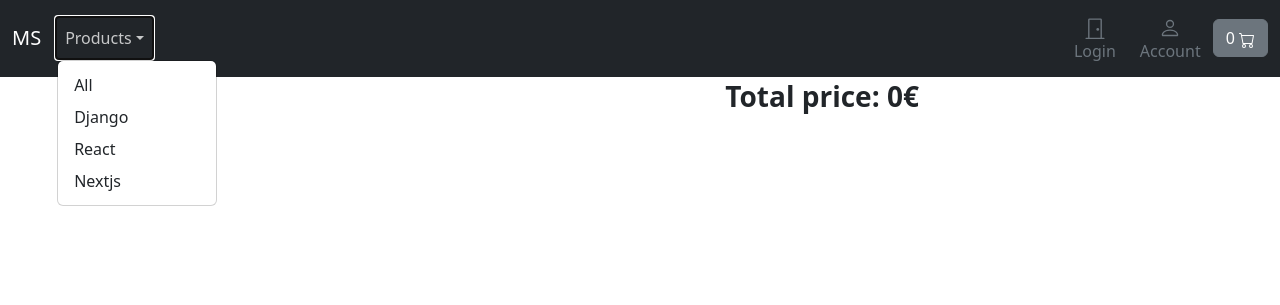
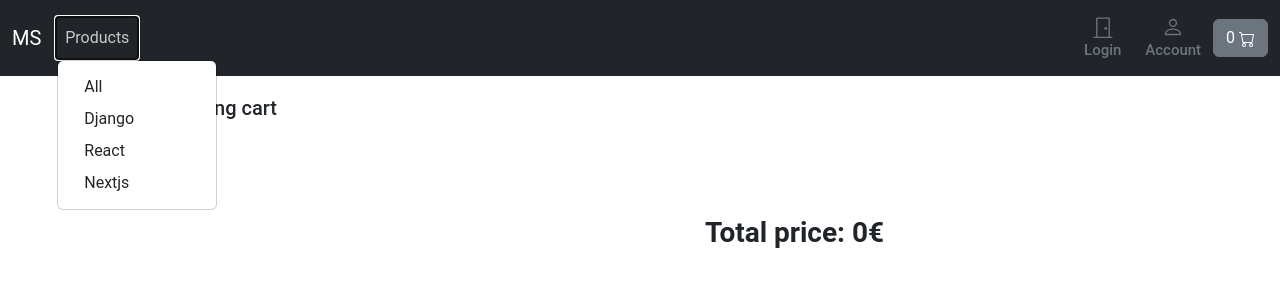
Before and after one commit to Gattopandacorno/tecweb, a Django app: page /cart/ in a window 1280 px wide, after a click on "Products". Shown: the top 305 px of the page. Run offline with Django 4.2, Linux system fonts and the light colour scheme; data comes from the database, SQL or seed files in the repository; both versions use the stored data as it was after the commit.

Commit message:
fixed design

```diff
--- /dev/null
+++ b/core/static/css/base.css
@@ -0,0 +1,78 @@
+/* Bootstrap Over-ride */
+@media (min-width: 1000px){
+    .container{
+        max-width: 1000px;
+    }
+}
+@media (max-width: 1200px){
+    .container{
+        max-width: 100%;
+        padding:0 24px;
+    }
+}
+.dropdown-toggle::after {
+    display: none;
+}
+.dropdown-menu{
+    top:58px;
+    left:0px;
+    padding:10px;
+}
+
+.alert-primary{
+    background-color: hsl(211, 75%, 19%);
+}
+
+
+/* Fonts */
+@import url('https://fonts.googleapis.com/css2?family=Roboto:wght@300;400;500;700&display=swap');
+html, body, p, div{
+    letter-spacing: -0.02px;
+    font-family: 'Roboto', sans-serif;
+}
+.fs12{
+    font-size: 12px;
+}
+.fs15{
+    font-size: 0.9375rem;
+}
+
+.fw300{
+    font-weight: 300;
+}
+.fw500{
+    font-weight: 500;
+}
+
+
+/* Navigation-Main*/
+
+/* xs */
+.logo {
+    width: 49px;
+    height: auto;
+}
+
+/* sm */
+@media (min-width: 768px) {
+    .logo {
+        width: 49px;
+    }
+}
+
+/* md */
+@media (min-width: 992px) {
+    .logo {
+        width: 60px;
+    }
+}
+
+/* lg */
+@media (min-width: 1200px) {
+    .logo {
+        width: 70px;
+    }
+}
+
+/* Footer */
+.footer > div > div > ul > li{ padding-bottom:8px; }
--- a/core/templates/cart/summary.html
+++ b/core/templates/cart/summary.html
@@ -6,9 +6,9 @@
 
 
 {% block content %}
-    <main class="my-5">
+    <main class="py-5">
         <div class="container">
-            <h1 class="h5">Shopping cart</h1>
+            <div class="my-5 pb-5 h5">Shopping cart</div>
 
             {% for item in cart %}
                 {% with product=item.product %}
--- a/core/templates/store/base.html
+++ b/core/templates/store/base.html
@@ -3,12 +3,15 @@
 <html>
     <head>
         <meta charset="utf-8"/>
+
         <title>{% block title %}MangaStore{% endblock title %}</title>
+
         <meta name="viewport" content="width=device-width, initial-scale=1"/>
         <link href="https://cdn.jsdelivr.net/npm/bootstrap@5.2.0-beta1/dist/css/bootstrap.min.css" rel="stylesheet" integrity="sha384-0evHe/X+R7YkIZDRvuzKMRqM+OrBnVFBL6DOitfPri4tjfHxaWutUpFmBp4vmVor" crossorigin="anonymous">
         <script src="https://cdn.jsdelivr.net/npm/@popperjs/core@2.11.5/dist/umd/popper.min.js" integrity="sha384-Xe+8cL9oJa6tN/veChSP7q+mnSPaj5Bcu9mPX5F5xIGE0DVittaqT5lorf0EI7Vk" crossorigin="anonymous"></script>
         <script src="https://code.jquery.com/jquery-3.6.0.min.js" integrity="sha256-/xUj+3OJU5yExlq6GSYGSHk7tPXikynS7ogEvDej/m4=" crossorigin="anonymous"></script>
         <script src="https://cdn.jsdelivr.net/npm/bootstrap@5.2.0-beta1/dist/js/bootstrap.min.js" integrity="sha384-kjU+l4N0Yf4ZOJErLsIcvOU2qSb74wXpOhqTvwVx3OElZRweTnQ6d31fXEoRD1Jy" crossorigin="anonymous"></script>
+        <link rel="stylesheet" href="{% static 'css/base.css' %}"></link>
     </head>
 
     <body>
@@ -21,7 +24,7 @@
                     <div class="collapse navbar-collapse" id="navbarCollapse">
                         <ul class="navbar-nav me-auto mb-2 mb-md-0">
                             <li class="nav-item dropdown">
-                                <a class="nav-link dropdown-toggle" href="#" id="navbarDropdown" role="button" data-bs-toggle="dropdown" aria-expanded="false">Products</a>
+                                <a class="nav-link border-0 dropdown-toggle" href="#" id="navbarDropdown" role="button" data-bs-toggle="dropdown" aria-expanded="false">Products</a>
                                 <ul class="dropdown-menu" aria-labelledby="navbarDropdown">
                                     <li><a class="dropdown-item" href="{% url "store:product_all" %}">All</a></li>
                                     {% for c in categories %}
--- a/core/templates/store/home.html
+++ b/core/templates/store/home.html
@@ -35,7 +35,7 @@
 
         <div class="album py-5 bg-light">
             <div class="container">
-            <div class="pb-3 h5">All books</div>
+            <div class="my-5 pb-3 h5">All books</div>
             <div class="row row-cols-1 row-cols-sm-5 row-cols-md-6 g-3">
                 {% for p in products %}
                     <div class="col">
--- a/core/templates/store/products/category.html
+++ b/core/templates/store/products/category.html
@@ -12,7 +12,7 @@
 <main>
     <div class="album py-5 bg-ligth">
         <div class="container">
-        <div class="pb-3 h5">{{ category.name|title }}</div>
+        <div class="my-5 pb-5 h5">{{ category.name|title }}</div>
             <div class="row row-cols-1 row-cols-sm-5 row-cols-md-6 g-3">
                 {% for p in products %}
                     <div class="col">
--- a/core/templates/store/products/single.html
+++ b/core/templates/store/products/single.html
@@ -3,10 +3,9 @@
 
 {% block content %}
         <div class="container-fluid">
-            <main class="pt-5">
+            <main class="pt-5 my-5 pb-5">
                 <div class="row g-3">
                     <div class="col-md-3 col-lg-5 order-md-first bg-white">
-                        <!-- TODO: photo not ok --></!-->
                         <img class="img-fluid mx-auto d-block" width="170px"  height="270px" alt="Responsive image" src="{{ product.image.url }}"></img>
                     </div>
 
```
Also changed, not shown: core/db.sqlite3.
